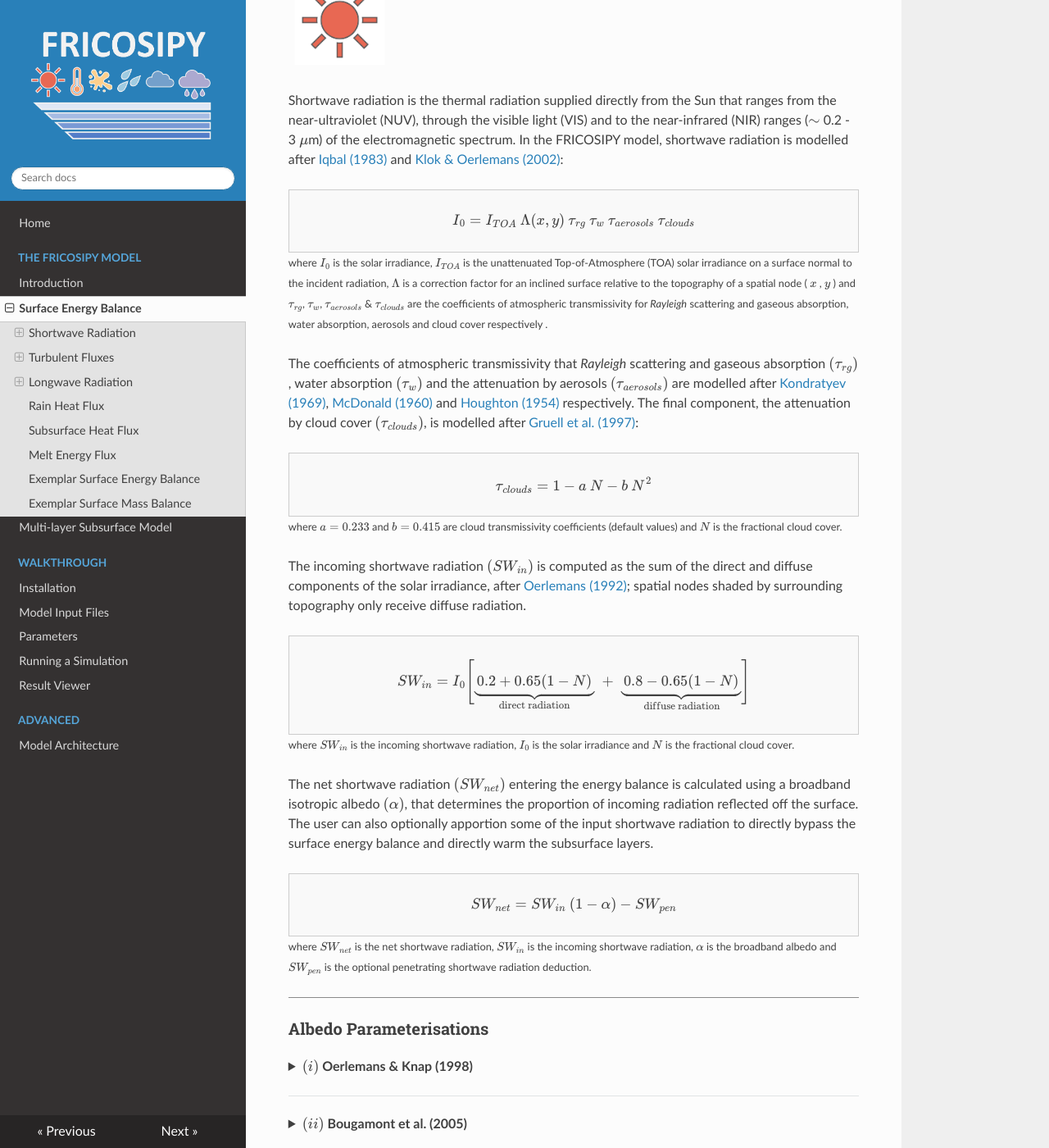
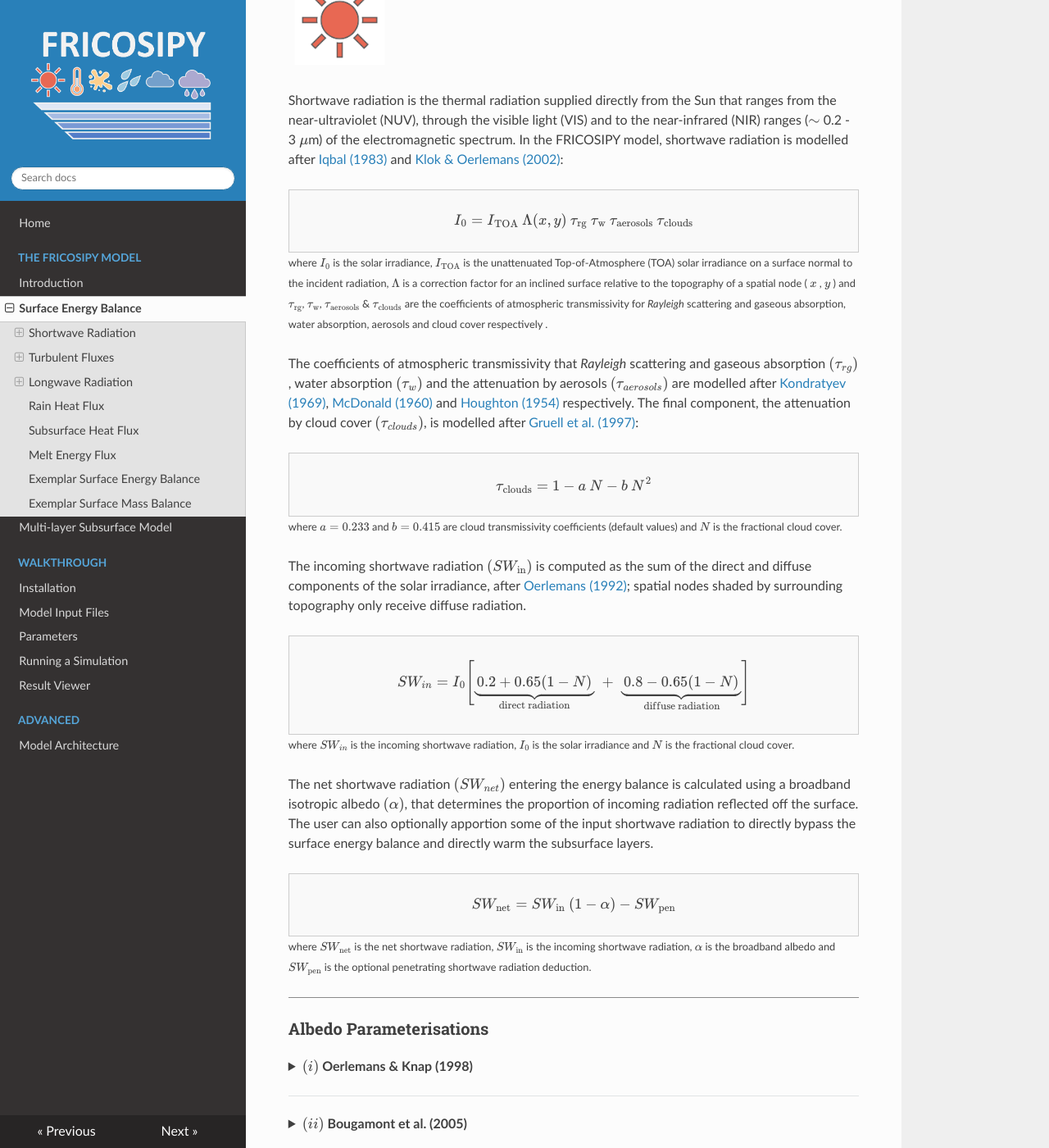
Before and after one commit to MarcusGastaldello/FRICOSIPY, an MkDocs documentation site: the page built from docs/surface_energy_balance.md, in a window 1280 px wide and 1400 px high, scrolled down 1440 px. Shown: the whole window at 82% size. Built offline with MkDocs 1.6.1, drawn with Linux system fonts in a browser that asks for light colours; some of the changed text lies outside the part shown.

Commit message:
Update surface_energy_balance.md

```diff
--- a/docs/surface_energy_balance.md
+++ b/docs/surface_energy_balance.md
@@ -52,21 +52,21 @@
 
 <div style="border:1px solid #ccc; padding:10px; background:#f9f9f9; max-width:100%; overflow-x:auto;">
 $$
-I_{0} = I_{TOA} \: \Lambda ( x , y ) \: \tau_{rg} \: \tau_{w} \: \tau_{aerosols} \: \tau_{clouds}
+I_{0} = I_{\text{TOA}} \: \Lambda ( x , y ) \: \tau_{\text{rg}} \: \tau_{\text{w}} \: \tau_{\text{aerosols}} \: \tau_{\text{clouds}}
 $$
 </div>
-<small>where $I_{0}$ is the solar irradiance, $I_{TOA}$ is the unattenuated Top-of-Atmosphere (TOA) solar irradiance on a surface normal to the incident radiation, $\Lambda$ is a correction factor for an inclined surface relative to the topography of a spatial node ( $x$ , $y$ ) and $\tau_{rg}$, $\tau_{w}$, $\tau_{aerosols}$ & $\tau_{clouds}$ are the coefficients of atmospheric transmissivity for *Rayleigh* scattering and gaseous absorption, water absorption, aerosols and cloud cover respectively .</small>
+<small>where $I_{0}$ is the solar irradiance, $I_{\text{TOA}}$ is the unattenuated Top-of-Atmosphere (TOA) solar irradiance on a surface normal to the incident radiation, $\Lambda$ is a correction factor for an inclined surface relative to the topography of a spatial node ( $x$ , $y$ ) and $\tau_{\text{rg}}$, $\tau_{\text{w}}$, $\tau_{\text{aerosols}}$ & $\tau_{\text{clouds}}$ are the coefficients of atmospheric transmissivity for *Rayleigh* scattering and gaseous absorption, water absorption, aerosols and cloud cover respectively .</small>
 
 The coefficients of atmospheric transmissivity that  *Rayleigh* scattering and gaseous absorption $(\tau_{rg})$, water absorption $(\tau_{w})$ and the attenuation by aerosols $(\tau_{aerosols})$ are modelled after [Kondratyev (1969)](https://shop.elsevier.com/books/radiation-in-the-atmosphere/kondratyev/978-0-12-419050-4), [McDonald (1960)](https://doi.org/10.1175/1520-0469(1960)017%3C0319:DAOSRB%3E2.0.CO;2) and [Houghton (1954)](https://doi.org/10.1175/1520-0469(1954)011%3C0001:OTAHBO%3E2.0.CO;2) respectively. The final component, the attenuation by cloud cover $(\tau_{clouds})$, is modelled after [Gruell et al. (1997)](https://doi.org/10.1029/97JD02083):
 
 <div style="border:1px solid #ccc; padding:10px; background:#f9f9f9; max-width:100%; overflow-x:auto;">
 $$
-\tau_{clouds} = 1 - a \: N - b \: N^2
+\tau_{\text{clouds}} = 1 - a \: N - b \: N^2
 $$
 </div>
 <small>where $a = 0.233$ and $b = 0.415$ are cloud transmissivity coefficients (default values) and $N$ is the fractional cloud cover. </small>
 
-The incoming shortwave radiation $(SW_{in})$ is computed as the sum of the direct and diffuse components of the solar irradiance, after [Oerlemans (1992)](https://doi.org/10.3189/S0022143000003634); spatial nodes shaded by surrounding topography only receive diffuse radiation.
+The incoming shortwave radiation $(SW_{\text{in}})$ is computed as the sum of the direct and diffuse components of the solar irradiance, after [Oerlemans (1992)](https://doi.org/10.3189/S0022143000003634); spatial nodes shaded by surrounding topography only receive diffuse radiation.
 
 <div style="border:1px solid #ccc; padding:10px; background:#f9f9f9; max-width:100%; overflow-x:auto;">
 $$
@@ -85,10 +85,10 @@
 
 <div style="border:1px solid #ccc; padding:10px; background:#f9f9f9; max-width:100%; overflow-x:auto;">
 $$
-SW_{net} = SW_{in} \: (1 - \alpha) - SW_{pen}
+SW_{\text{net}} = SW_{\text{in}} \: (1 - \alpha) - SW_{\text{pen}}
 $$
 </div>
-<small>where $SW_{net}$ is the net shortwave radiation, $SW_{in}$ is the incoming shortwave radiation, $\alpha$ is the broadband albedo and $SW_{pen}$ is the optional penetrating shortwave radiation deduction.</small>
+<small>where $SW_{\text{net}}$ is the net shortwave radiation, $SW_{\text{in}}$ is the incoming shortwave radiation, $\alpha$ is the broadband albedo and $SW_{\text{pen}}$ is the optional penetrating shortwave radiation deduction.</small>
 
 <hr style="height:1px; background-color:#8b8b8b; border:none;" />
 
@@ -102,7 +102,7 @@
 
     <div style="border:1px solid #ccc; padding:10px; background:#f9f9f9; max-width:100%; overflow-x:auto;">
     $$
-    \alpha = \alpha_{firn} + \left[ (\alpha_{fresh\:snow} - \alpha_{firn}) \: e^{-\frac{t}{t*}} \right]
+    \alpha = \alpha_{\text{firn}} + \left[ (\alpha_{\text{fresh snow}} - \alpha_{\text{firn}}) \: e^{-\frac{t}{t*}} \right]
     $$
     </div>
     <div style="font-size: small; margin-top: 2px; line-height: 1.75;"> where $\alpha_{\text{fresh snow}} = 0.85$ and $\alpha_{\text{firn}} = 0.52$ are the albedo of fresh snow and firn, respectively (default values),<br> and $t^*$ is the characteristic decay timescale parameter (days).</div>
@@ -117,12 +117,12 @@
     $$
     t^* =
     \begin{cases}
-    t^*_{wet}, & T_s = 0^\circ \text{C} \\
-    t^*_{dry} + K \left[ \max(T_s, T_{\text{max}, t^*}) \right], & T_s < 0^\circ \text{C}
+    t^*_{\text{wet}}, & T_s = 0^\circ \text{C} \\
+    t^*_{\text{dry}} + K \left[ \max(T_s, T_{\text{max}, t^*}) \right], & T_s < 0^\circ \text{C}
     \end{cases}
     $$
 
-    <small>where $t^∗_{\:wet}$ and $t^∗_{\:dry}$ are the decay timescales (days) for a melting and dry surface respectively, $K$ is a calibration parameter (day $^\circ$C$^{−1}$) and $T_{\text{max}\:,\:t^∗}$ is a temperature threshold ($^\circ$C) for the decay timescale adjustment.</small>
+    <small>where $t^∗_{\:\text{wet}}$ and $t^∗_{\:\text{dry}}$ are the decay timescales (days) for a melting and dry surface respectively, $K$ is a calibration parameter (day $^\circ$C$^{−1}$) and $T_{\text{max}\:,\:t^∗}$ is a temperature threshold ($^\circ$C) for the decay timescale adjustment.</small>
 
 <hr style="height:1px; background-color:#8b8b8b; border:none;" />
 
@@ -131,14 +131,14 @@
 ??? "**$(i)$ Bintanja & van den Broeke (1995)**"
 
     <br>
-    If the user enables the penetrating radiation module, the absorbed radiation $(SW_{pen})$ at depth $z$ is calculated using the parametersiation of [Bintanja and Van den Broeke (1995)](https://doi.org/10.1175/1520-0450(1995)034%3C0902:TSEBOA%3E2.0.CO;2):
+    If the user enables the penetrating radiation module, the absorbed radiation $(SW_{\text{pen}})$ at depth $z$ is calculated using the parametersiation of [Bintanja and Van den Broeke (1995)](https://doi.org/10.1175/1520-0450(1995)034%3C0902:TSEBOA%3E2.0.CO;2):
 
     <div style="border:1px solid #ccc; padding:10px; background:#f9f9f9; max-width:100%; overflow-x:auto;">
     $$
-    SW_{pen} (z) = \lambda_{abs} \: SW_{in} \: (1 - \alpha) \: e^{-z \: \beta}
+    SW_{\text{pen}} (z) = \lambda_{\text{abs}} \: SW_{\text{in}} \: (1 - \alpha) \: e^{-z \: \beta}
     $$
     </div>
-    <div style="font-size: small; margin-top: 2px; line-height: 1.75;"> where $\lambda_{abs}$ is the fraction of absorbed shortwave radiation ($0.8$ for ice, $0.9$ for snow) and $\beta$ is the extinction coefficient ($2.5$ m$^{-1}$ for ice, $17.1$ m$^{-1}$ for snow as the default values).</div>
+    <div style="font-size: small; margin-top: 2px; line-height: 1.75;"> where $\lambda_{\text{abs}}$ is the fraction of absorbed shortwave radiation ($0.8$ for ice, $0.9$ for snow) and $\beta$ is the extinction coefficient ($2.5$ m$^{-1}$ for ice, $17.1$ m$^{-1}$ for snow as the default values).</div>
 
 <hr style="height:2px; background-color:#8b8b8b; border:none;" />
 
@@ -162,10 +162,10 @@
 
 <div style="border:1px solid #ccc; padding:10px; background:#f9f9f9; max-width:100%; overflow-x:auto;">
 $$
-Q_{sensible} = \rho_{a} \: c_{p,a} \: C_{t} \: V \: (T_{a}-T_{s})
+Q_{\text{sensible}} = \rho_{a} \: c_{p,a} \: C_{t} \: V \: (T_{a}-T_{s})
 $$
 </div>
-<small> where $\rho_\text{a}$ is the dry air density (kg m$^{-3}$), $c_{\text{p,a}}$ is the specific heat of dry air under constant pressure (J kg$^{-1}$ K$^{-1}$), $C_{t}$ is the bulk turbulent exchange coefficient, $V$ is the wind speed (m s$^{-1}$), $T$ is the air temperature (K) and the $s$ and $a$ subscripts refer to the surface and the atmosphere at a reference measurement height respectively. </small>
+<small> where $\rho_a$ is the dry air density (kg m$^{-3}$), $c_{p,a}$ is the specific heat of dry air under constant pressure (J kg$^{-1}$ K$^{-1}$), $C_{t}$ is the bulk turbulent exchange coefficient, $V$ is the wind speed (m s$^{-1}$), $T$ is the air temperature (K) and the $s$ and $a$ subscripts refer to the surface and the atmosphere at a reference measurement height respectively. </small>
 
 *Eg. If the air temperature is warmer than the glacier, sensible / heat energy convects towards and warms the glacier surface.*
 
@@ -181,10 +181,10 @@
 
 <div style="border:1px solid #ccc; padding:10px; background:#f9f9f9; max-width:100%; overflow-x:auto;">
 $$
-Q_{latent} = \rho_{a} \: L_{s,v} \: C_{t} \: V \:(q_{a}-q_{s})
+Q_{\text{latent}} = \rho_{a} \: L_{s,v} \: C_{t} \: V \:(q_{a}-q_{s})
 $$
 </div>
-<small> where $\rho_\text{a}$ is the dry air density (kg m$^{-3}$), $L_{\text{s,v}}$ is the latent heat of sublimation or vaporisation (J kg$^{-1}$), $C_{t}$ is the bulk turbulent exchange coefficient, $V$ is the wind speed (m s$^{-1}$), $q$ is the specific humidity (kg kg$^{-1}$) and the $s$ and $a$ subscripts refer to the surface and the atmosphere at a reference measurement height respectively.</small>
+<small> where $\rho_a$ is the dry air density (kg m$^{-3}$), $L_{s,v}$ is the latent heat of sublimation or vaporisation (J kg$^{-1}$), $C_{t}$ is the bulk turbulent exchange coefficient, $V$ is the wind speed (m s$^{-1}$), $q$ is the specific humidity (kg kg$^{-1}$) and the $s$ and $a$ subscripts refer to the surface and the atmosphere at a reference measurement height respectively.</small>
 
 !!! note
 
@@ -248,14 +248,14 @@
 
 <br style="clear: both;" />
 
-Longwave radiation (otherwise known as terrestrial radiation) is the thermal radiation emitted between the Earth's surface and atmosphere that is within the infrared classification (3 - 100 $\mu$m) of the electromagnetic spectrum. Net longwave radiation $(LW_{net})$ is calculated in accordance with the *Stefan*–*Boltzmann* law for grey body emission:
+Longwave radiation (otherwise known as terrestrial radiation) is the thermal radiation emitted between the Earth's surface and atmosphere that is within the infrared classification (3 - 100 $\mu$m) of the electromagnetic spectrum. Net longwave radiation $(LW_{\text{net}})$ is calculated in accordance with the *Stefan*–*Boltzmann* law for grey body emission:
 
 <div style="border:1px solid #ccc; padding:10px; background:#f9f9f9; max-width:100%; overflow-x:auto;">
 $$
-LW_{net} = LW_{in} - \varepsilon_{s} \: \sigma \: T_{s}^{4}
+LW_{\text{net}} = LW_{\text{in}} - \varepsilon_{s} \: \sigma \: T_{s}^{4}
 $$
 </div>
-<small>where $LW_{net}$  is the net longwave radiation flux, $LW_{in}$ is the incoming longwave radiation, $\varepsilon_{s} \approx 0.99$ is the surface emissivity, $\sigma = 5.67 \times 10^{-11}$ W m$^{-2}$ K$^{-4}$ is the *Stefan*-*Boltzmann* constant and $T_s$ is the surface temperature (K).</small>
+<small>where $LW_{\text{net}}$  is the net longwave radiation flux, $LW_{\text{in}}$ is the incoming longwave radiation, $\varepsilon_{s} \approx 0.99$ is the surface emissivity, $\sigma = 5.67 \times 10^{-11}$ W m$^{-2}$ K$^{-4}$ is the *Stefan*-*Boltzmann* constant and $T_s$ is the surface temperature (K).</small>
 
 ---
 
@@ -264,20 +264,20 @@
 ??? "**$(i)$ Konzelmann et al. (1994)**"
 
     <br>
-    If the user is unable to provide incoming longwave radiation $(LW_{in})$ in the input meterological data, it can instead by derived from the fractional cloud cover $(N)$ using the parametersiation of [Konzelmann et al. (1994)](https://doi.org/10.1016/0921-8181(94)90013-2). This substitutes the air temperature $(T_a)$ and atmospheric emissivity <br> $(\varepsilon_{atm})$ into the *Stefan*-*Boltzmann* law:
+    If the user is unable to provide incoming longwave radiation $(LW_{\text{in}})$ in the input meterological data, it can instead by derived from the fractional cloud cover $(N)$ using the parametersiation of [Konzelmann et al. (1994)](https://doi.org/10.1016/0921-8181(94)90013-2). This substitutes the air temperature $(T_a)$ and atmospheric emissivity <br> $(\varepsilon_{atm})$ into the *Stefan*-*Boltzmann* law:
 
     <div style="border:1px solid #ccc; padding:10px; background:#f9f9f9; max-width:100%; overflow-x:auto;">
     $$
-    LW_{in} = \varepsilon_{atm} \: \sigma \: T_{a}^{4}
+    LW_{\text{in}} = \varepsilon_{\text{atm}} \: \sigma \: T_{a}^{4}
     $$
     $$
-    \varepsilon_{atm} = \varepsilon_{cs} \: ( 1 - N^2) + \varepsilon_{clouds} \: N^2
+    \varepsilon_{atm} = \varepsilon_{\text{cs}} \: ( 1 - N^2) + \varepsilon_{\text{clouds}} \: N^2
     $$
     $$
-    \varepsilon_{cs} = 0.23 + c_{emission} \left[ \frac{VP_{sat} \: RH}{T_a} \right]
+    \varepsilon_{cs} = 0.23 + c_{\text{emission}} \left[ \frac{VP_{\text{sat}} \: RH}{T_a} \right]
     $$
     </div>
-    <div style="font-size: small; margin-top: 2px; line-height: 1.75;"> where $LW_{in}$ is the derived incoming longwave radiation, $\varepsilon_{atm}$, $\varepsilon_{cs}$ and $\varepsilon_{clouds} = 0.96$ are the atmospheric, clear-sky and cloud emissivities respectively, $N$ is the fractional cloud cover, $RH$ is the relative humidity (%), $VP_{sat}$ is the saturated vapour pressure (Pa), $T_a$ is the air temperature (K) and $c_{emission} = 0.4$ is a calibration parameter. </div>
+    <div style="font-size: small; margin-top: 2px; line-height: 1.75;"> where $LW_{in}$ is the derived incoming longwave radiation, $\varepsilon_{\text{atm}}$, $\varepsilon_{\text{cs}}$ and $\varepsilon_{\text{clouds}} = 0.96$ are the atmospheric, clear-sky and cloud emissivities respectively, $N$ is the fractional cloud cover, $RH$ is the relative humidity (%), $VP_{\text{sat}}$ is the saturated vapour pressure (Pa), $T_a$ is the air temperature (K) and $c_{\text{emission}} = 0.4$ is a calibration parameter. </div>
 
 <hr style="height:2px; background-color:#8b8b8b; border:none;" />
 
@@ -309,7 +309,7 @@
 
 <div style="border:1px solid #ccc; padding:10px; background:#f9f9f9; max-width:100%; overflow-x:auto;">
 $$
-Q_{subsurface} = k_{s} \: \frac{\delta T}{\delta z} \approx  k_{s} \: \left[ \frac{T_{z\:\text{interp 2}} - T_{z\:\text{interp 1}}}{z_{\:\text{interp 2}} - z_{\:\text{interp 1}}} \right]
+Q_{\text{subsurface}} = k_{s} \: \frac{\delta T}{\delta z} \approx  k_{s} \: \left[ \frac{T_{z\:\text{interp 2}} - T_{z\:\text{interp 1}}}{z_{\:\text{interp 2}} - z_{\:\text{interp 1}}} \right]
 $$
 </div>
 <small> where $k_{s}$ is the surface thermal conductivity (W m$^{-1}$ K$^{-1}$) and $z_{\:\text{interp 1}} = 0.06$ m and $z_{\:\text{interp 2}} = 0.10$ m are the default prescribed depth values used to calculate subsurface temperatures via linear interpolation between subsurface layers.</small>
@@ -326,10 +326,10 @@
 
 <div style="border:1px solid #ccc; padding:10px; background:#f9f9f9; max-width:100%; overflow-x:auto;">
 $$
-\text{Surface melt} = \frac{Q_{melt} \:\: dt}{\rho_{w} \: L_{f}}
+\text{Surface melt} = \frac{Q_{\text{melt}} \:\: dt}{\rho_{w} \: L_{f}}
 $$
 </div>
-<small>where $Q_{melt}$  is the melt energy flux, $dt$ is the model time step (s), $\rho_{w} = 1000$ kg m$^{-3}$ is the density of water and $L_{f} = 3.34 \times 10^{5}$ J kg$^{-1}$ is the latent heat of fusion.</small>
+<small>where $Q_{\text{melt}}$  is the melt energy flux, $dt$ is the model time step (s), $\rho_{w} = 1000$ kg m$^{-3}$ is the density of water and $L_{f} = 3.34 \times 10^{5}$ J kg$^{-1}$ is the latent heat of fusion.</small>
 
 This surface melt, combined with any rain or condensation, is then transferred into the percolation routine of the [subsurface model](subsurface_model.md) where it either refreezes (if there is sufficient cold content) or becomes run-off.
 
```
Also changed, not shown: other parts of docs/surface_energy_balance.md (+2 -2 lines).
